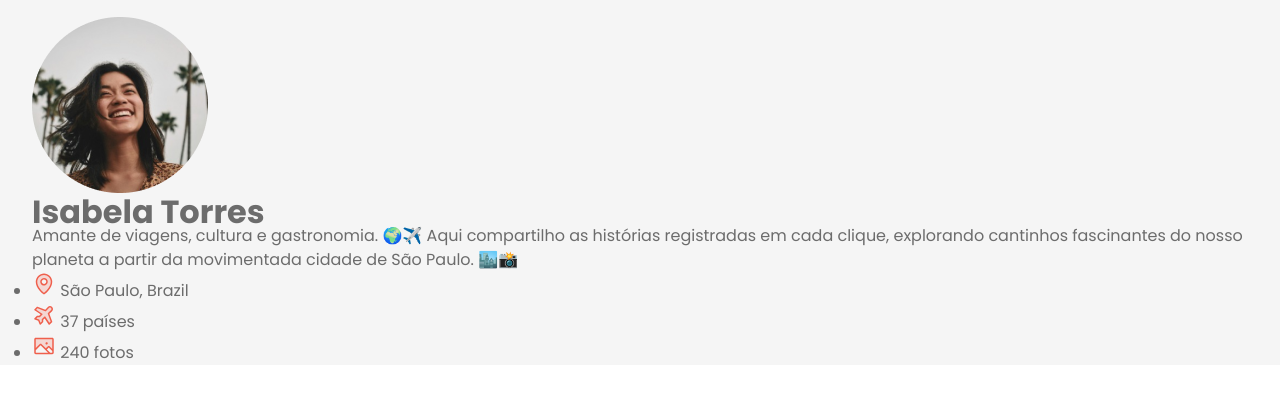
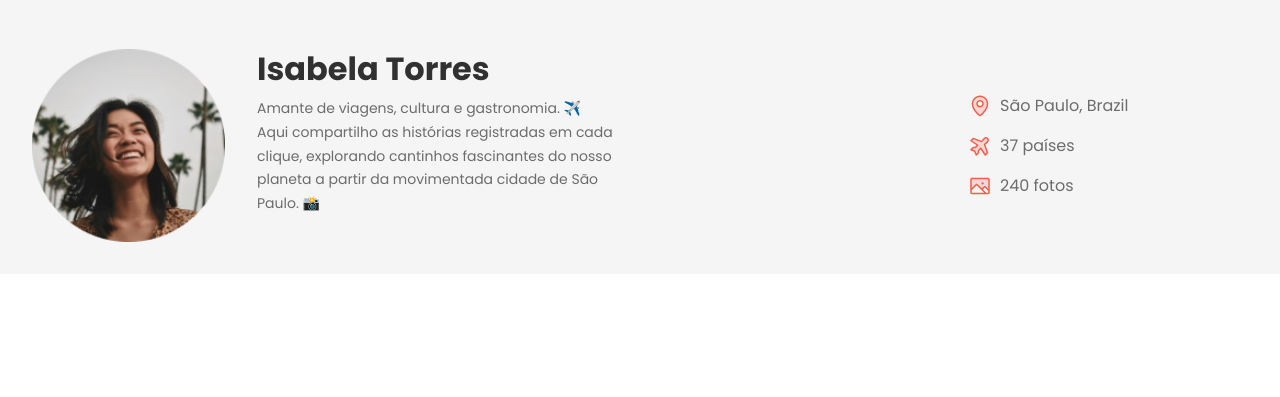
Before and after one commit to gustavonunesbispo/travelgram, a plain HTML site: page index.html in a window 1280 px wide. Shown: the part 79-476 px from the top of the page. Drawn offline with Linux system fonts and the light colour scheme.

Commit message:
Estilizando menu de perfil e informações

```diff
--- a/index.html
+++ b/index.html
@@ -58,8 +58,10 @@
           <img src="assets/images/Profile pic.png" alt="Imagem de Isabela Torres">
           <div>
             <h1>Isabela Torres</h1>
-            <p>Amante de viagens, cultura e gastronomia. 🌍✈️
-              Aqui compartilho as histórias registradas em cada clique, explorando cantinhos fascinantes do nosso planeta a partir da movimentada cidade de São Paulo. 🏙️📸</p>
+            <p>Amante de viagens, cultura e gastronomia. ✈️<br>
+              Aqui compartilho as histórias registradas em cada clique, explorando cantinhos fascinantes do nosso
+              planeta a partir da movimentada cidade de São Paulo. 📸
+            </p>
           </div>
         </div>
 
--- /dev/null
+++ b/styles/header.css
@@ -0,0 +1,49 @@
+header {
+  padding-block: 32px;
+}
+
+header .container {
+  display: flex;
+  justify-content: space-between;
+  align-items: center;
+}
+
+#profile {
+  display: flex;
+  gap: 32px;
+}
+
+#profile img {
+  width: 100%;
+  height: 100%;
+}
+
+#profile > div {
+  max-width: 384px;
+}
+
+#profile h1 {
+  font: var(--text-lg);
+  color: var(--text-color-primary);
+  margin-bottom: 8px;
+}
+
+#profile p {
+  font: var(--text-md)
+}
+
+#info {
+  list-style: none;
+
+  display: flex;
+  flex-direction: column;
+  gap: 16px;
+
+  width: 280px;
+}
+
+#info li {
+  display: flex;
+  align-items: center;
+  gap: 8px;
+}
--- a/styles/index.css
+++ b/styles/index.css
@@ -1,2 +1,3 @@
 @import url(global.css);
 @import url(nav.css);
+@import url(header.css);
```
